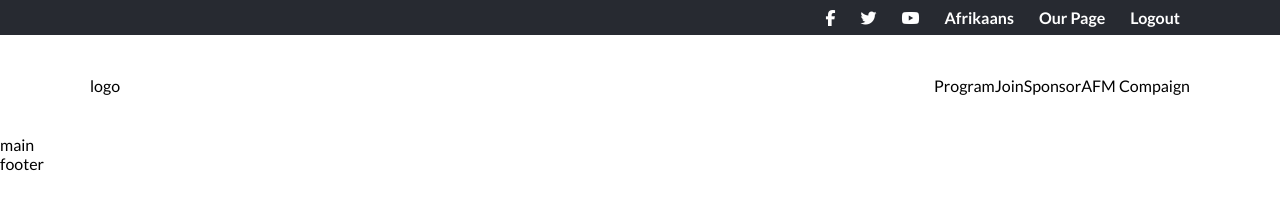
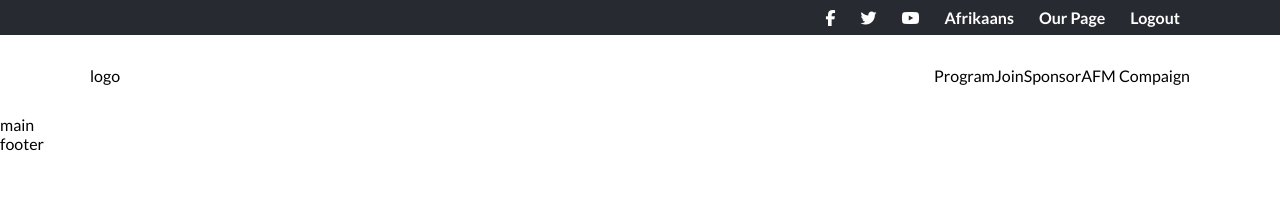
Before and after one commit to Lusindiso/conference--capstone, a website: page index.html in a window 1280 px wide. Drawn offline with Linux system fonts and the light colour scheme; a web font is replaced by a local one.

Commit message:
Add about.html file

```diff
--- a/sass/_layout.scss
+++ b/sass/_layout.scss
@@ -21,11 +21,10 @@
 	.nav {
 		display: flex;
 		justify-content: space-between;
-		height: 10rem;
+		height: 8rem;
 		max-width: 110rem;
 		margin: 0 auto;
 		align-items: center;
-		background-color: #fff;
 
 		&__list {
 			display: flex;
```
Also changed, not shown: about.html (added), css/style.css, 1 other file.
